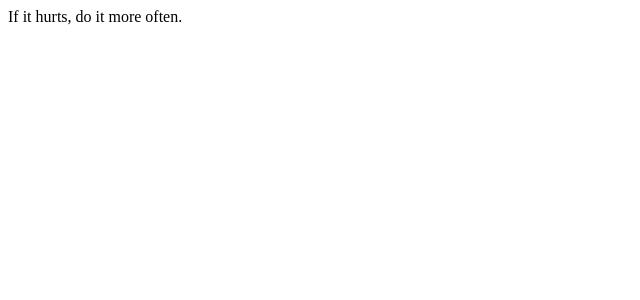
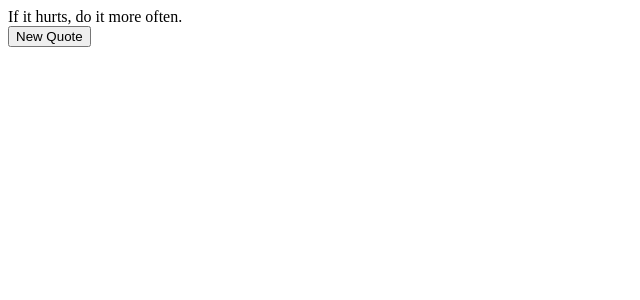
Before and after one commit to b-capra/fullstackopen, a React (Create React App) app in the folder part1/anecdotes/: page / in a window 1280 px wide. Shown: the top 300 px of the page, without its empty margins (0-640 px from the left). Built offline with nearby package versions, Linux system fonts and the light colour scheme.

Commit message:
Add random select button
Need to change button funcionality such that it will always display a
new quote

```diff
--- a/part1/anecdotes/src/App.js
+++ b/part1/anecdotes/src/App.js
@@ -1,4 +1,6 @@
 import { useState } from 'react'
+
+const Button = ({text, onClick}) => <button onClick={onClick}>{text}</button>
 
 const App = () => {
   const anecdotes = [
@@ -13,9 +15,15 @@ const App = () => {
 
   const [selected, setSelected] = useState(0)
 
+  const newSelection = () => {
+    setSelected(Math.floor(Math.random() * anecdotes.length))
+  }
+
   return (
     <div>
       {anecdotes[selected]}
+      <br />
+      <Button text='New Quote' onClick={newSelection}/>
     </div>
   )
 }
--- a/part1/anecdotes/src/index.js
+++ b/part1/anecdotes/src/index.js
@@ -4,4 +4,4 @@ import ReactDOM from 'react-dom/client';
 import App from './App';
 
 
-const root = ReactDOM.createRoot(document.getElementById('root')).render(<App />);
+ReactDOM.createRoot(document.getElementById('root')).render(<App />)
```
